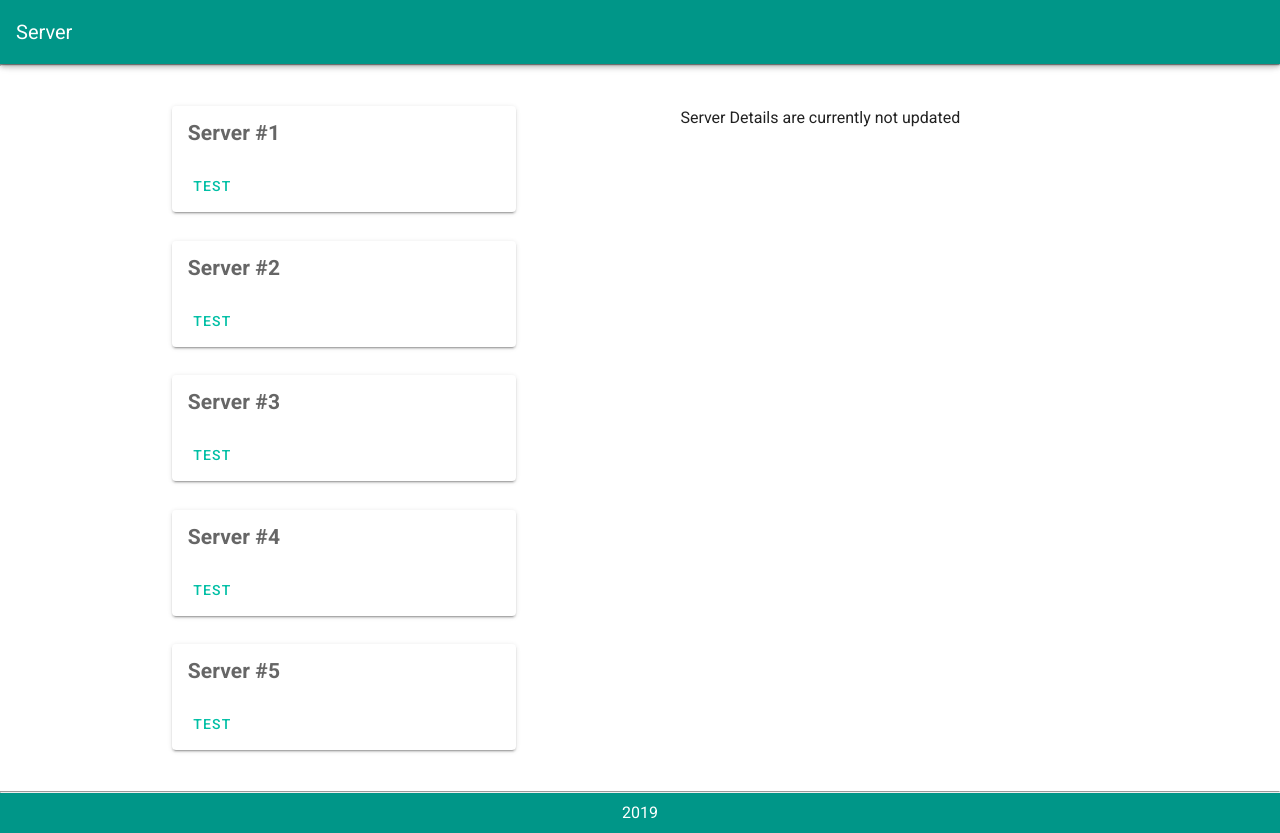
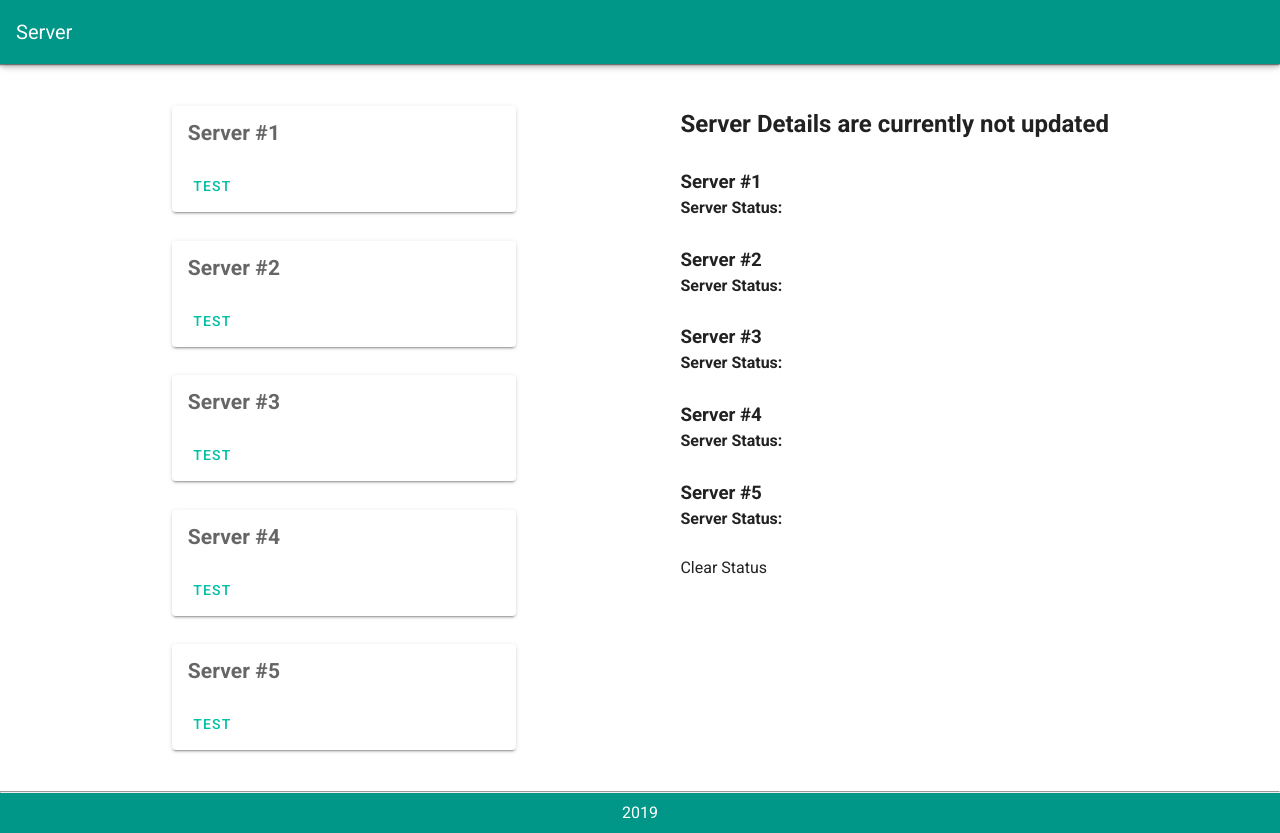
Before and after one commit to Maurina/componentsProject, a Vue app: page / in a window 1280 px wide. Built offline with nearby package versions, Linux system fonts and the light colour scheme.

Commit message:
event bus created for server status

```diff
--- a/src/App.vue
+++ b/src/App.vue
@@ -9,7 +9,7 @@
     <app-server></app-server>
         </v-col>
         <v-col>
-    <app-serverDetails></app-serverDetails>
+    <app-serverDetails :test="normal"></app-serverDetails>
         </v-col>
     </v-row>
     </v-container>
--- a/src/components/server.vue
+++ b/src/components/server.vue
@@ -9,7 +9,7 @@
                 </div>
               </v-card-text>
               <v-card-actions>
-                <v-btn text color="teal accent-4">
+                <v-btn @click="serverStatus" text color="teal accent-4">
                   Test
                 </v-btn>
               </v-card-actions>
@@ -20,8 +20,19 @@
 </template>
 
 <script>
-export default {
-
+    import { eventBus } from '../main'
+    export default {
+        data: function(){
+            return{
+                test: "normal"
+            }
+        },
+    methods: {
+        serverStatus() {
+            this.test = ["critical", ""]
+            eventBus.$emit('testRun', this.test)
+        }
+    }
 }
 </script>
 
--- a/src/components/serverDetails.vue
+++ b/src/components/serverDetails.vue
@@ -1,14 +1,36 @@
 <template>
     <div>
 
-                <p>Server Details are currently not updated</p>
+                <h2>Server Details are currently not updated</h2>
+                     <div class="mx-auto list-group-item cards" :key ="index" v-for="index in 5" max-width="344">
 
+                  <h3 >  Server #{{ index }} </h3>
+                  <h4> Server Status: {{ test }} </h4>
+
+                </div>
+           <button @click="resetStatus">Clear Status</button>
     </div>
 </template>
 
 <script>
+import { eventBus } from '../main'
 export default {
-
+    props:{
+        test: {
+            type: String,
+            required: true
+        }
+    },
+    methods: {
+        resetStatus(){
+            this.test = "unknown"
+        }
+    },
+    created() {
+        eventBus.$on('testRun', (testRun) =>{
+            this.test = testRun;
+        })
+    }
 }
 </script>
 
--- a/src/main.js
+++ b/src/main.js
@@ -4,7 +4,9 @@ import vuetify from './plugins/vuetify';
 
 Vue.config.productionTip = false
 
+export const eventBus = new Vue();
+
 new Vue({
   vuetify,
   render: h => h(App)
-}).$mount('#app')
+}).$mount('#app');
```
